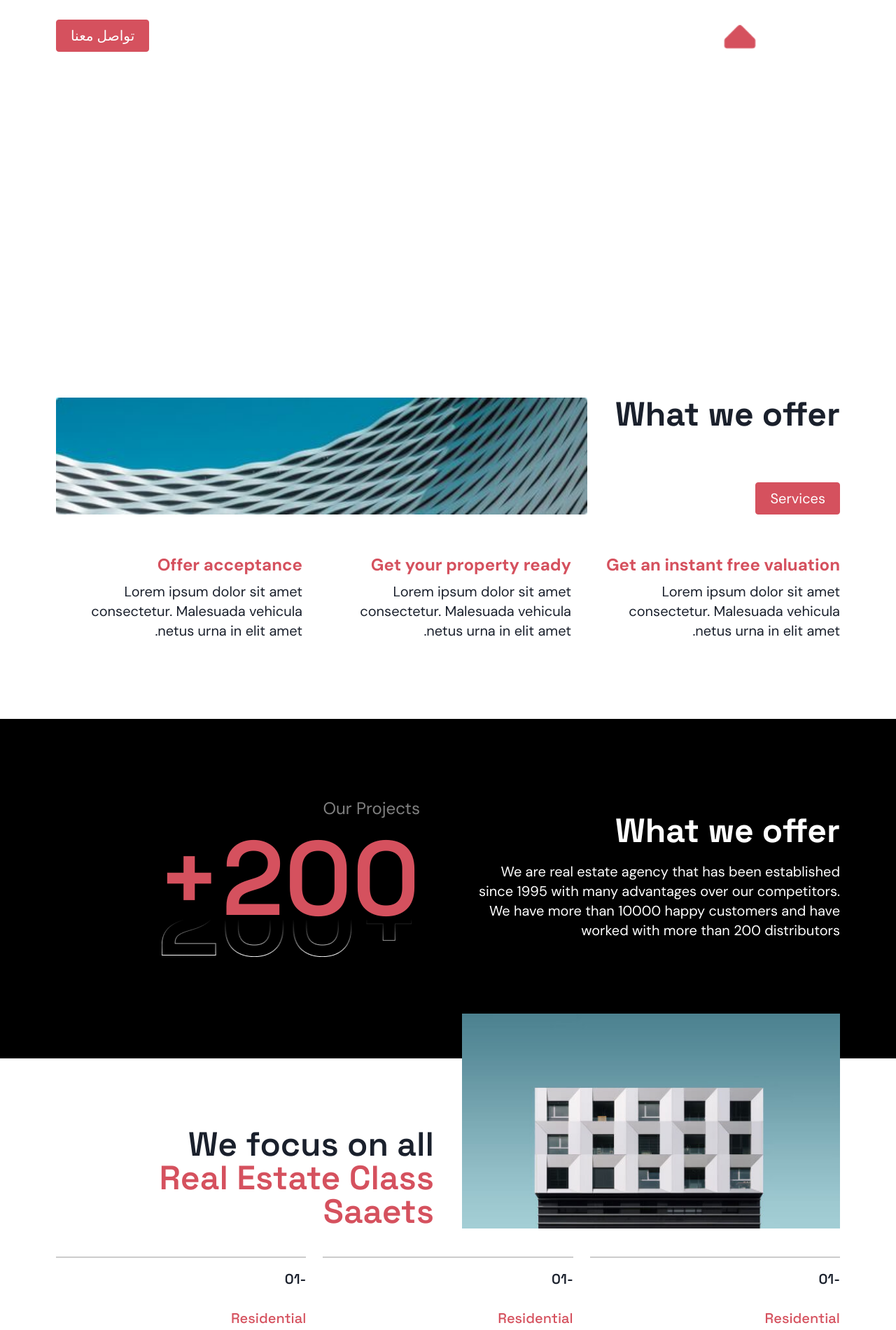
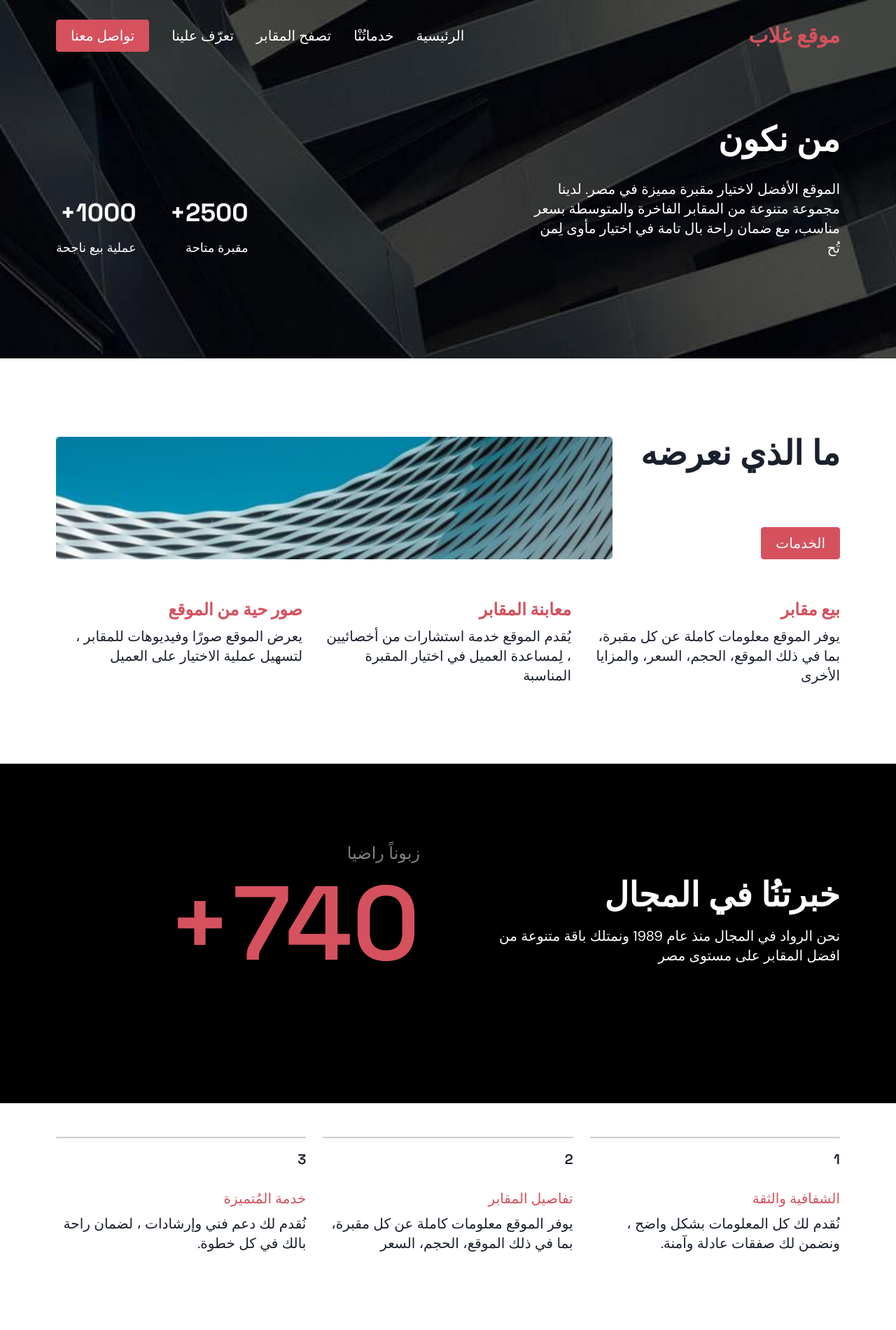
Before and after one commit to amr-abd-alhameed/ghallab, a React (Create React App) app: page /about in a window 1280 px wide. Shown: the top 1900 px of the page at 70% size. Built offline with nearby package versions, Linux system fonts and the light colour scheme.

Commit message:
good job for today

```diff
--- a/src/components/about-page-componenets/about.jsx
+++ b/src/components/about-page-componenets/about.jsx
@@ -1,5 +1,4 @@
-import React from "react";
-import Button from "../buttons-component/solidbutton";
+import React from "react";import Button from "../buttons-component/solidbutton";
 import { Link } from "react-router-dom";
 import { FaArrowRight } from "react-icons/fa";
 import { motion } from "framer-motion";
@@ -11,10 +10,14 @@ import PartnerBrandCard from "../home-page-components/partnerBrandCard";
 import { partnerBrands } from "../../constants/partnerBrands";
 import "./about.css";
 
+import bg from "../../../src/assets/images/service-hero-bg.jpg";
+import logo1 from "../../../src/assets/images/what-we-do.jpg";
+import logo2 from "../../assets/images/faq-bannar.jpg";
 const AboutPage = () => {
   return (
     <>
       <div
+        style={{ backgroundImage: "url(" + bg + ")" }}
         className="bg-
        bg-fixed bg-center bg-cover pt-44 pb-36 max-md:pt-36 max-md:pb-24 "
       >
@@ -27,20 +30,21 @@ const AboutPage = () => {
           className="flex gap-10 justify-between items-end max-md:items-center px-10 mx-auto max-md:px-5 max-md:flex-col"
         >
           <div className="text-white flex flex-col gap-8 max-md:items-center max-md:text-center">
-            <h1 className="text-5xl font-bold">Who We Are</h1>
+            <h1 className="text-5xl font-bold">من نكون</h1>
             <p className="text-xl max-w-md">
-              Our mission is to engage in issues that are of concern to
-              individuals
+              الموقع الأفضل لاختيار مقبرة مميزة في مصر. لدينا مجموعة متنوعة من
+              المقابر الفاخرة والمتوسطة بسعر مناسب، مع ضمان راحة بال تامة في
+              اختيار مأوى لِمن تُح
             </p>
           </div>
           <div className="flex gap-12 max-sm:text-center text-white">
             <div className="flex max-md:items-center flex-col gap-4">
-              <h2 className="text-4xl title-font font-bold">19K+</h2>
-              <p className="text-lg">Premium houses</p>
+              <h2 className="text-4xl title-font font-bold">2500+</h2>
+              <p className="text-lg">مقبرة متاحة</p>
             </div>
             <div className="flex max-md:items-center flex-col gap-4">
-              <h2 className="text-4xl  title-font font-bold">5000+</h2>
-              <p className="text-lg">Premium houses</p>
+              <h2 className="text-4xl  title-font font-bold">1000+</h2>
+              <p className="text-lg">عملية بيع ناجحة</p>
             </div>
           </div>
         </motion.div>
@@ -59,11 +63,11 @@ const AboutPage = () => {
           <div className="flex w-full gap-10 max-md:flex-col max-md:justify-center max-md:items-center max-md:text-center">
             <div className="flex flex-col items-start justify-between max-md:items-center">
               <h1 className="text-5xl font-bold title-font w-max">
-                What we offer
+                ما الذي نعرضه
               </h1>
               <Link onClick={scrollToTop} to={"/services"}>
                 <Button
-                  content={"Services"}
+                  content={"الخدمات"}
                   fontSize={"text-xl"}
                   padding={"px-5  py-2"}
                   furtherClasses={"mt-8"}
@@ -71,39 +75,33 @@ const AboutPage = () => {
               </Link>
             </div>
             <div className="w-full">
-              <img
-                src="/about-page-images/what-we-do.jpg"
-                className="w-full h-full"
-                alt=""
-              />
+              <img src={logo1} className="w-full h-full" alt="" />
             </div>
           </div>
           <div className="what-we-do-cards mt-14 gap-8 max-md:grid-cols-1 max-md:grid-rows-3 grid grid-cols-3 grid-rows-1">
             <div>
-              <h2 className="text-2xl text-red-500 font-semibold">
-                Get an instant free valuation
-              </h2>
+              <h2 className="text-2xl text-red-500 font-semibold">بيع مقابر</h2>
               <p className="text-xl mt-2">
-                Lorem ipsum dolor sit amet consectetur. Malesuada vehicula netus
-                urna in elit amet.
+                يوفر الموقع معلومات كاملة عن كل مقبرة، بما في ذلك الموقع، الحجم،
+                السعر، والمزايا الأخرى
               </p>
             </div>
             <div>
               <h2 className="text-2xl text-red-500 font-semibold">
-                Get your property ready
+                معابنة المقابر
               </h2>
               <p className="text-xl mt-2">
-                Lorem ipsum dolor sit amet consectetur. Malesuada vehicula netus
-                urna in elit amet.
+                يُقدم الموقع خدمة استشارات من أخصائيين ، لِمساعدة العميل في
+                اختيار المقبرة المناسبة
               </p>
             </div>
             <div>
               <h2 className="text-2xl text-red-500 font-semibold">
-                Offer acceptance
+                صور حية من الموقع
               </h2>
               <p className="text-xl mt-2">
-                Lorem ipsum dolor sit amet consectetur. Malesuada vehicula netus
-                urna in elit amet.
+                يعرض الموقع صورًا وفيديوهات للمقابر ، لتسهيل عملية الاختيار على
+                العميل
               </p>
             </div>
           </div>
@@ -122,12 +120,11 @@ const AboutPage = () => {
             className=" w-1/2 max-md:w-full flex flex-col text-white items-start justify-between max-md:items-center"
           >
             <h1 className="text-5xl font-bold title-font w-max">
-              What we offer
+              خبرتنُا في المجال
             </h1>
             <p className="text-xl mt-5">
-              We are real estate agency that has been established since 1995
-              with many advantages over our competitors. We have more than 10000
-              happy customers and have worked with more than 200 distributors
+              نحن الرواد في المجال منذ عام 1989 ونمتلك باقة متنوعة من افضل
+              المقابر على مستوى مصر
             </p>
           </motion.div>
 
@@ -138,15 +135,14 @@ const AboutPage = () => {
             viewport={{ once: true, amount: 0.2 }}
             className=" w-1/2 max-md:w-full text-white/50"
           >
-            <h2 className="text-2xl">Our Projects</h2>
+            <h2 className="text-2xl">زبوناً راضيا</h2>
             <div className="relative w-fit max-md:mx-auto -mt-7 max-md:-mt-5">
               <h1 className="text-[150px] max-sm:text-[120px] font-semibold relative text-red-500">
-                200+
+                740+
               </h1>
               <div
                 className="absolute z-50 top-0 right-0 left-0 bottom-0 bg-no-repeat "
                 style={{
-                  backgroundImage: "url(/200+.png)",
                   backgroundPosition: "40% 100%",
                   backgroundSize: "95%",
                 }}
@@ -168,15 +164,13 @@ const AboutPage = () => {
             viewport={{ once: true, amount: 0.2 }}
             className=" flex max-md:flex-wrap-reverse justify-center items-end max-md:text-center gap-10 max-md:gap-12  -mt-44 max-md:mt-0 "
           >
-            <div className=" w-1/2 max-md:w-full flex flex-col text-white items-start justify-between max-md:items-center">
+            {/* <div className=" w-1/2 max-md:w-full flex flex-col text-white items-start justify-between max-md:items-center">
               <img src="/we-focus.jpg" alt="" />
-            </div>
+            </div> */}
 
-            <div className=" w-1/2 text-5xl max-lg:text-4xl max-md:w-full ">
-              <h1 className="font-semibold ">We focus on all</h1>
-              <h1 className="font-semibold  text-red-500">
-                Real Estate Class Saaets
-              </h1>
+            <div className=" w-1/2 text-5xl max-lg:text-4xl max-md:w-full my-9 ">
+              <h1 className="font-semibold "></h1>
+              <h1 className="font-semibold  text-red-500"></h1>
             </div>
           </motion.div>
           <div className="we-focus-cards grid grid-cols-3 max-md:grid-cols-1 grid-rows-1 max-md:grid-rows-3 gap-6 mt-10">
@@ -187,13 +181,12 @@ const AboutPage = () => {
               viewport={{ once: true, amount: 0.2 }}
               className="border-t-2 text-xl border-black/20 pt-4"
             >
-              <h2 className="title-font font-semibold">-01</h2>
+              <h2 className="title-font font-semibold">1</h2>
               <h2 className="title-font mt-7  font-medium text-red-500">
-                Residential
+                الشفافية والثقة{" "}
               </h2>
               <p className="mt-2">
-                Lorem ipsum dolor sit amet consectetur. Malesuada vehicula netus
-                urna in elit amet.
+                نُقدم لك كل المعلومات بشكل واضح ، ونضمن لك صفقات عادلة وآمنة.
               </p>
             </motion.div>
             <motion.div
@@ -203,13 +196,13 @@ const AboutPage = () => {
               viewport={{ once: true, amount: 0.2 }}
               className="border-t-2 text-xl border-black/20 pt-4"
             >
-              <h2 className="title-font font-semibold">-01</h2>
+              <h2 className="title-font font-semibold">2</h2>
               <h2 className="title-font mt-7  font-medium text-red-500">
-                Residential
+                تفاصيل المقابر
               </h2>
               <p className="mt-2">
-                Lorem ipsum dolor sit amet consectetur. Malesuada vehicula netus
-                urna in elit amet.
+                يوفر الموقع معلومات كاملة عن كل مقبرة، بما في ذلك الموقع، الحجم،
+                السعر
               </p>
             </motion.div>
             <motion.div
@@ -219,13 +212,12 @@ const AboutPage = () => {
               viewport={{ once: true, amount: 0.2 }}
               className="border-t-2 text-xl border-black/20 pt-4"
             >
-              <h2 className="title-font font-semibold">-01</h2>
+              <h2 className="title-font font-semibold">3</h2>
               <h2 className="title-font mt-7  font-medium text-red-500">
-                Residential
+                خدمة المُتميزة{" "}
               </h2>
               <p className="mt-2">
-                Lorem ipsum dolor sit amet consectetur. Malesuada vehicula netus
-                urna in elit amet.
+                نُقدم لك دعم فني وإرشادات ، لضمان راحة بالك في كل خطوة.
               </p>
             </motion.div>
           </div>
@@ -234,11 +226,11 @@ const AboutPage = () => {
       {/* we focus section start */}
       <div
         className="bg-[50%] max-lg:bg-[55%] max-md:bg-[90%] bg-no-repeat bg-fixed"
-        style={{ backgroundImage: "url('/faq-bannar.jpg')" }}
+        style={{ backgroundImage: "url(" + logo2 + ")" }}
       >
         <div
           style={{ maxWidth: 1200 }}
-          className="mx-auto  p-10 py-28  max-sm:px-5 max-md:py-16 flex justify-end  "
+          className="mx-auto  p-10 py-28  max-sm:px-5 max-md:py-16 flex justify-start  "
         >
           <motion.div
             initial="initial"
@@ -248,12 +240,14 @@ const AboutPage = () => {
             className="w-1/2 max-lg:w-2/3 max-md:w-full"
           >
             <h1 className="text-5xl ">
-              We seek to create value for investors across the
-              <span className="text-red-500"> real estate spectrum</span>
+              <span className="text-red-500  leading-5"> ملاحظة </span>
+              قد تُختلف الخدمات التي يُقدمها الموقع من مقبرة لأخرى. لذلك من
+              المُهم المتابعة مع خدمة العملاء والتعرف على المميزات بشكل أفضل قبل
+              اتخاذ القرار.
             </h1>
             <div className="flex flex-col gap-5 mt-7">
               <div className="flex justify-between items-center border-b-2 border-black/30 pb-5 text-2xl">
-                <h2>Investmennt Management</h2>
+                <h2>الاختيار المُتنوع</h2>
                 <Link
                   to={"/services"}
                   onClick={scrollToTop}
@@ -263,7 +257,7 @@ const AboutPage = () => {
                 </Link>
               </div>
               <div className="flex justify-between items-center border-b-2 border-black/30 pb-5 text-2xl">
-                <h2>Investmennt Management</h2>
+                <h2>لتسهيلات السهلة</h2>
                 <Link
                   to={"/services"}
                   onClick={scrollToTop}
@@ -273,7 +267,7 @@ const AboutPage = () => {
                 </Link>
               </div>
               <div className="flex justify-between items-center border-b-2 border-black/30 pb-5 text-2xl">
-                <h2>Investmennt Management</h2>
+                <h2>الشفافية والثقة </h2>
                 <Link
                   to={"/services"}
                   onClick={scrollToTop}
@@ -283,7 +277,7 @@ const AboutPage = () => {
                 </Link>
               </div>
               <div className="flex justify-between items-center border-b-2 border-black/30 pb-5 text-2xl">
-                <h2>Investmennt Management</h2>
+                <h2> الخدمة المُتميزة</h2>
                 <Link
                   to={"/services"}
                   onClick={scrollToTop}
@@ -314,14 +308,14 @@ const AboutPage = () => {
               variants={animationVariants.fadeLeft}
               className="text-5xl max-md:text-4xl font-semibold"
             >
-              We use Real Estate to show our appreciation of the world.
+              لا تقلق أبدًا حول مستقبل أحبائك ، ونُقدم لك الراحة والتكريم الّذي
+              يستحقونه{" "}
             </motion.h1>
             <motion.p
               variants={animationVariants.fadeLeft}
               className="text-2xl"
             >
-              We provide equity and debt capital globally to back projects that
-              make an impact.
+              انتهز الفرصة واستكشف عالم الراحة والتكريم معنا!
             </motion.p>
             <motion.div
               variants={animationVariants.fadeLeft}
@@ -329,41 +323,35 @@ const AboutPage = () => {
             >
               <div className="flex flex-col max-lg:justify-center max-lg:items-center">
                 <h2 className="title-font text-red-500 text-5xl max-md:text-4xl font-semibold">
-                  8
+                  26
+                </h2>
+                <p className="text-xl">عاما من الخبرة </p>
+              </div>
+              <div className="flex flex-col max-lg:justify-center max-lg:items-center">
+                <h2 className="title-font text-red-500 text-5xl max-md:text-4xl font-semibold">
+                  +1000
+                </h2>
+                <p className="text-xl">عملية بيع ناجحة </p>
+              </div>
+              <div className="flex flex-col max-lg:justify-center max-lg:items-center">
+                <h2 className="title-font text-red-500 text-5xl max-md:text-4xl font-semibold">
+                  740
                 </h2>
                 <p className="text-xl">
-                  Years of seccessful experience in real estate
+                  <p className="text-xl">زبونا راضيا واكثر </p>
                 </p>
               </div>
               <div className="flex flex-col max-lg:justify-center max-lg:items-center">
                 <h2 className="title-font text-red-500 text-5xl max-md:text-4xl font-semibold">
-                  8
+                  أنت
                 </h2>
-                <p className="text-xl">
-                  Years of seccessful experience in real estate
-                </p>
-              </div>
-              <div className="flex flex-col max-lg:justify-center max-lg:items-center">
-                <h2 className="title-font text-red-500 text-5xl max-md:text-4xl font-semibold">
-                  8
-                </h2>
-                <p className="text-xl">
-                  Years of seccessful experience in real estate
-                </p>
-              </div>
-              <div className="flex flex-col max-lg:justify-center max-lg:items-center">
-                <h2 className="title-font text-red-500 text-5xl max-md:text-4xl font-semibold">
-                  8
-                </h2>
-                <p className="text-xl">
-                  Years of seccessful experience in real estate
-                </p>
+                <p className="text-xl">زبوننا القادم </p>
               </div>
             </motion.div>
             <motion.div variants={animationVariants.fadeLeft}>
               <Link onClick={scrollToTop} to={"/contact"}>
                 <Button
-                  content={"Get In Touch"}
+                  content={"احجز مقبرتك الآن"}
                   padding={"px-6 py-3"}
                   fontSize={"text-xl"}
                 />
@@ -411,8 +399,8 @@ const AboutPage = () => {
             >
               <ReviewCard
                 imgSrc={"/reviews/jane-cooper.jpg"}
-                title={"Jane Cooper"}
-                from={"Real Estate"}
+                title={"سعيد الشاذلي"}
+                from={"الشيخ ذايد"}
               />
             </motion.div>
             <motion.div
@@ -421,8 +409,8 @@ const AboutPage = () => {
             >
               <ReviewCard
                 imgSrc={"/reviews/robert-fox.jpg"}
-                title={"Robert Fox"}
-                from={"Creative Director"}
+                title={"ميار ذكي"}
+                from={"القاهرة الجديدة"}
               />
             </motion.div>
             <motion.div
@@ -431,8 +419,8 @@ const AboutPage = () => {
             >
               <ReviewCard
                 imgSrc={"/reviews/marvin-mckinney.jpg"}
-                title={"Marvin Mckinney"}
-                from={"CEO of Bimetrix"}
+                title={"أحمد خالد"}
+                from={"التجمع الأول"}
               />
             </motion.div>
           </motion.div>
@@ -444,7 +432,7 @@ const AboutPage = () => {
             className="w-2/4 max-md:w-full max-md:text-center flex flex-col gap-8"
           >
             <h1 className="text-5xl max-md:text-4xl font-semibold">
-              Why do people love homyz
+              ليه الناس تحب تشتري من غللاب{" "}
             </h1>
             <div>
               <Carousel />
@@ -470,8 +458,8 @@ const AboutPage = () => {
               return (
                 <PartnerBrandCard
                   title={e.title}
-                  src={`/partner-brands/${e.src}.png`}
-                  alt={e.src}
+                  // src={`/partner-brands/${e.src}.png`}
+                  // alt={e.src}
                   key={i}
                 />
               );
--- a/src/components/footer/footer.jsx
+++ b/src/components/footer/footer.jsx
@@ -1,4 +1,5 @@
-import { Button, Input, Textarea, useToast } from "@chakra-ui/react";import React, { useState } from "react";
+import { Button, Input, Textarea, useToast } from "@chakra-ui/react";
+import React, { useState } from "react";
 import { FaFacebookF, FaInstagram, FaTwitter } from "react-icons/fa";
 import axios from "axios";
 import { Link } from "react-router-dom";
@@ -137,7 +138,9 @@ const Footer = () => {
         <div className="flex flex-col items-start h-auto justify-between gap-16 w-2/4 max-lg:w-full pr-10 max-sm:pr-0">
           <div className="flex flex-col text-lg items-start  justify-between gap-10 ">
             <a href="/ghallab">
-              <img src={logo1} className="w-36" alt="شعار موقع غللاب" />
+              <p className="w-44 font-bold	text-3xl text-red-500	 max-lg:w-36">
+                موقع غلاب
+              </p>{" "}
             </a>
             <p style={{ color: "#696969" }}>
               مقابر فاخرة، لذكرى مميزة. أفضل المواقع، بأعلى جودة. اختار مأواك
--- a/src/components/home-page-components/homePage.jsx
+++ b/src/components/home-page-components/homePage.jsx
@@ -1,4 +1,5 @@
-import { FaPeriscope } from "react-icons/fa";import WhatWeDoCard from "./whatwedocard";
+import { FaPeriscope } from "react-icons/fa";
+import WhatWeDoCard from "./whatwedocard";
 import ExculusivePropertyCard from "./exculusivePropertyCard";
 import Button from "../buttons-component/solidbutton";
 import ProjectCard from "./projectCard";
--- a/src/components/home-page-components/partnerBrandCard.jsx
+++ b/src/components/home-page-components/partnerBrandCard.jsx
@@ -1,9 +1,8 @@
 import React from "react";
-
 const PartnerBrandCard = ({ title, src, alt }) => {
   return (
     <div className="partner-brand-card flex justify-center items-center gap-2">
-      <img src={src} alt={alt} />
+      {/* <img src={src} alt={alt} /> */}
       <h1 className="text-2xl font-semibold">{title}</h1>
     </div>
   );
--- a/src/components/navbar-component/navbar.jsx
+++ b/src/components/navbar-component/navbar.jsx
@@ -240,11 +240,9 @@ const NavBar = ({ navBar2, showCase1Page }) => {
           className="flex justify-between mx-auto items-center gap-4 py-7 max-md:py-5 px-10 max-sm:px-5 font-medium"
         >
           <Link onClick={scrollToTop} to="/">
-            <img
-              src={navBar2 ? "/Homyz-logo2.png" : logo}
-              className="w-44 max-lg:w-36"
-              alt="صورة الشعار"
-            />
+            <p className="w-44 font-bold	text-3xl text-red-500	 max-lg:w-36">
+              موقع غلاب
+            </p>
           </Link>
           <ul
             className={
@@ -270,7 +268,7 @@ const NavBar = ({ navBar2, showCase1Page }) => {
               خدماتُنْا
             </Link>
             <div className="showcase-menu cursor-pointer hover:text-red-500 transition-all relative">
-              Show Cases
+              تصفح المقابر{" "}
               <div className="showcase-list hidden absolute cursor-default -left-4 ">
                 <ul
                   style={{ border: "1px solid #e9e9e9" }}
@@ -286,7 +284,7 @@ const NavBar = ({ navBar2, showCase1Page }) => {
                       className="hover:text-red-500 transition-all"
                       to="/showcases/showcase1"
                     >
-                      Show Case 1
+                      صالة عرض 1{" "}
                     </Link>
                   </li>
                   <li className="listItem flex items-center gap-2">
@@ -299,7 +297,7 @@ const NavBar = ({ navBar2, showCase1Page }) => {
                       className="hover:text-red-500 transition-all"
                       to="/showcases/showcase2"
                     >
-                      Show Case 2
+                      صالة عرض 2
                     </Link>
                   </li>
                 </ul>
@@ -312,7 +310,7 @@ const NavBar = ({ navBar2, showCase1Page }) => {
             >
               تعرّف علينا
             </Link>
-            <div
+            {/* <div
               className="relative cursor-pointer  transition-all"
               onClick={() => {
                 setModal(true);
@@ -331,7 +329,7 @@ const NavBar = ({ navBar2, showCase1Page }) => {
                 ""
               )}
               <FaShoppingCart />
-            </div>
+            </div> */}
 
             <Link onClick={scrollToTop} to="/contact">
               <Button
```
Also changed, not shown: src/components/contact-page-component/contact-page.jsx (+7 -8 lines), src/components/home-page-components/carousel.jsx (+8 -15 lines), src/components/home-page-components/reviewCard.jsx (+3 -4 lines), src/constants/partnerBrands.js (+6 -6 lines), src/assets/images/faq-bannar.jpg (added), src/assets/images/what-we-do.jpg (added).
